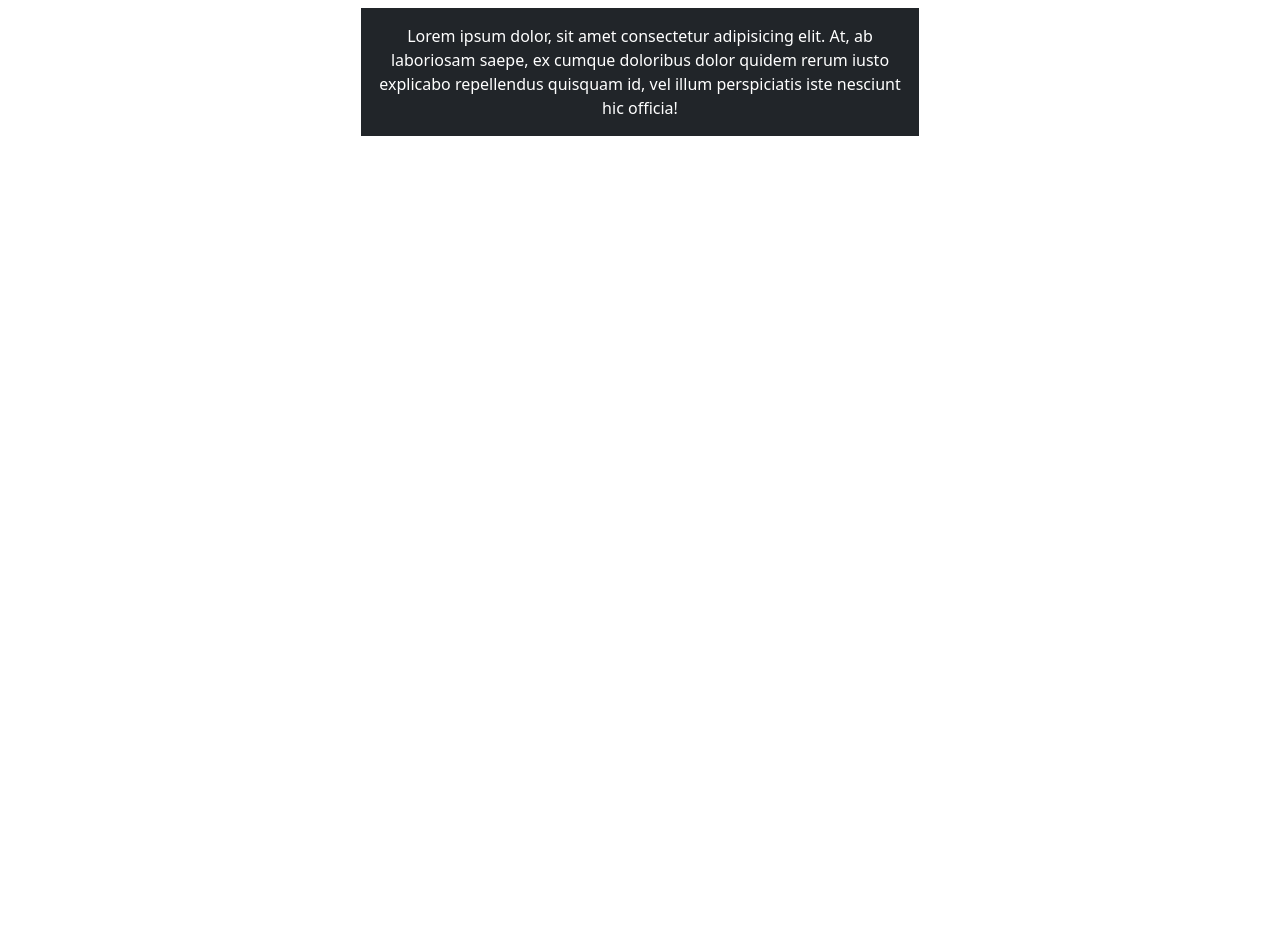
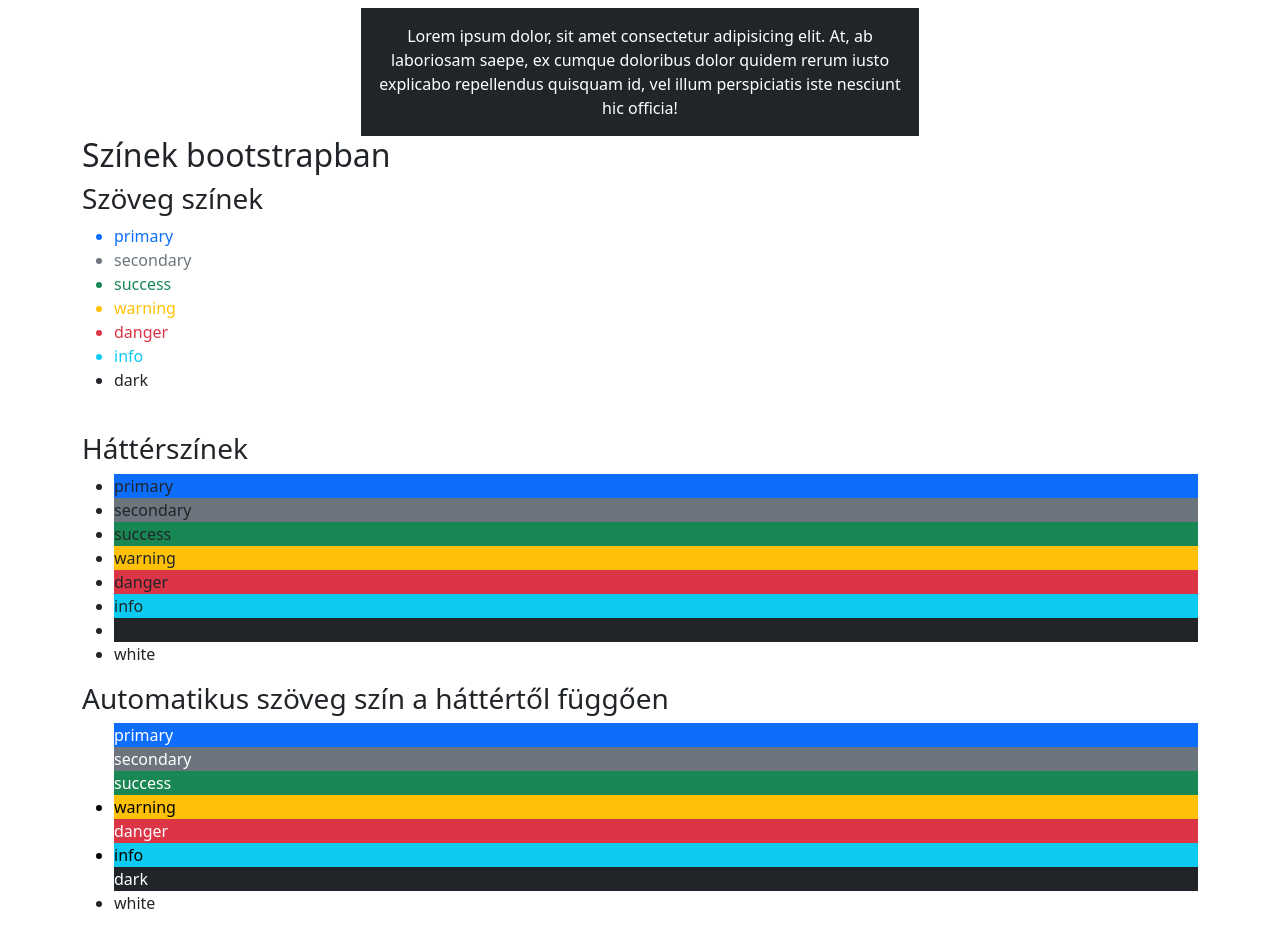
Before and after one commit to MaxVerstappen11/Bootstrap, a plain HTML site: page index.html in a window 1280 px wide. Shown: the part 240-1171 px from the top of the page. Before the commit the page ends 800 px from the top, so only its background shows below. Drawn offline with nearby package versions, Linux system fonts and the light colour scheme.

Commit message:
bootstrap colors

```diff
--- a/index.html
+++ b/index.html
@@ -15,6 +15,43 @@
         <div class="mx-auto w-50 bg-dark text-white p-3 text-center">
             Lorem ipsum dolor, sit amet consectetur adipisicing elit. At, ab laboriosam saepe, ex cumque doloribus dolor quidem rerum iusto explicabo repellendus quisquam id, vel illum perspiciatis iste nesciunt hic officia!
         </div>
+
+        <h2>Színek bootstrapban</h2>
+        <h3>Szöveg színek</h3>
+        <ul>
+            <li class="text-primary">primary</li>
+            <li class="text-secondary">secondary</li>
+            <li class="text-success">success</li>
+            <li class="text-warning">warning</li>
+            <li class="text-danger">danger</li>
+            <li class="text-info">info</li>
+            <li class="text-dark">dark</li>
+            <li class="text-white">white</li>
+        </ul>
+
+        <h3>Háttérszínek</h3>
+        <ul>
+            <li class="bg-primary">primary</li>
+            <li class="bg-secondary">secondary</li>
+            <li class="bg-success">success</li>
+            <li class="bg-warning">warning</li>
+            <li class="bg-danger">danger</li>
+            <li class="bg-info">info</li>
+            <li class="bg-dark">dark</li>
+            <li class="bg-white">white</li>
+        </ul>
+
+        <h3>Automatikus szöveg szín a háttértől függően</h3>
+        <ul>
+            <li class="text-bg-primary">primary</li>
+            <li class="text-bg-secondary">secondary</li>
+            <li class="text-bg-success">success</li>
+            <li class="text-bg-warning">warning</li>
+            <li class="text-bg-danger">danger</li>
+            <li class="text-bg-info">info</li>
+            <li class="text-bg-dark">dark</li>
+            <li class="text-bg-white">white</li>
+        </ul>
     </div>
 
 
```
